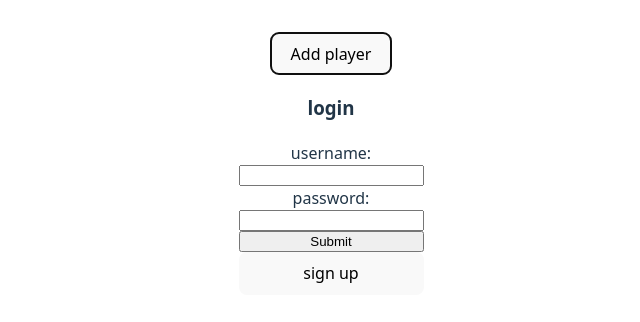
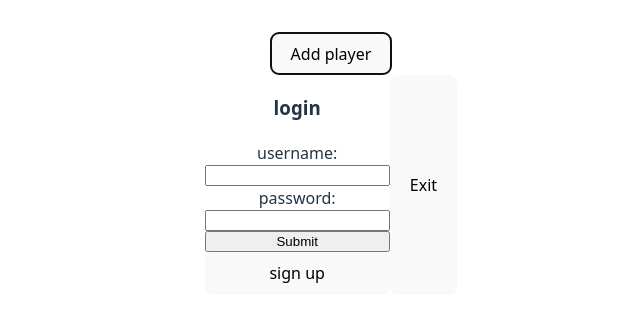
Before and after one commit to yishayhoffman-hilma/get-to-42, a React (Vite) app in the folder get-to-42/: page / in a window 1280 px wide. Both pictures are taken after a click on the button "Add player". Shown: the top 322 px of the page, without its empty margins (309-949 px from the left). Built offline with nearby package versions, Linux system fonts and the light colour scheme.

Commit message:
added player removing

```diff
--- a/get-to-42/src/App.jsx
+++ b/get-to-42/src/App.jsx
@@ -14,9 +14,21 @@ function App() {
     }
   }
 
+  function removePlayer(userIndex) {
+    setPlayers((prev) => {
+      return prev.filter((item, index) => {
+        return index !== userIndex;
+      });
+    });
+  }
+
   return (
     <>
-      <Display players={players} addPlayer={addPlayer} />
+      <Display
+        players={players}
+        addPlayer={addPlayer}
+        removePlayer={removePlayer}
+      />
       <Leaderboard />
     </>
   );
--- a/get-to-42/src/components/Display.jsx
+++ b/get-to-42/src/components/Display.jsx
@@ -3,14 +3,14 @@ import GameBoard from "./GameBoard";
 import Navbar from "./Navbar";
 import DisplayLost from "./DisplayLost";
 
-function calcAverage(currentAverage, gamesAmount, amountOfMoves) {
-  if (Number.isNaN(currentAverage)) return amountOfMoves;
+function calcAverage(currentAverage, gamesWon, amountOfMoves) {
+  if (currentAverage === null) return amountOfMoves;
   const newAverage =
-    (currentAverage * gamesAmount + amountOfMoves) / (gamesAmount + 1);
+    (currentAverage * gamesWon + amountOfMoves) / (gamesWon + 1);
   return newAverage;
 }
 
-function Display({ players, addPlayer }) {
+function Display({ players, addPlayer, removePlayer }) {
   const [currentTurn, setCurrentTurn] = useState(0);
   const [gameOver, setGameOver] = useState(false);
 
@@ -19,15 +19,15 @@ function Display({ players, addPlayer }) {
 
     userData.averageMoves = calcAverage(
       userData.averageMoves,
-      userData.gamesAmount,
+      userData.gamesWon,
       amountOfMoves
     );
-    userData.gamesAmount++;
+    userData.gamesWon++;
 
     localStorage.setItem(username, JSON.stringify(userData));
 
     console.log(username, "has won with", amountOfMoves, "moves");
-    setGameOver(true);
+    // setGameOver(true);
   }
 
   function passTurn() {
@@ -50,12 +50,14 @@ function Display({ players, addPlayer }) {
         {players.map((item, index) => {
           return (
             <GameBoard
-              key={index}
+              key={"gameboard" + index}
               username={"Blompo"}
               isActivePlayer={currentTurn === index}
               passTurn={passTurn}
               setWinner={setWinner}
               gameOver={gameOver}
+              removePlayer={removePlayer}
+              playerIndex={index}
             />
           );
         })}
--- a/get-to-42/src/components/GameBoard.jsx
+++ b/get-to-42/src/components/GameBoard.jsx
@@ -5,7 +5,14 @@ import RegisterPage from "./RegisterPage";
 import DisplayWon from "./DisplayWon";
 import DisplayLost from "./DisplayLost";
 
-function GameBoard({ isActivePlayer, passTurn, setWinner, gameOver }) {
+function GameBoard({
+  isActivePlayer,
+  removePlayer,
+  passTurn,
+  setWinner,
+  gameOver,
+  playerIndex,
+}) {
   const [number, setNumber] = useState(Math.floor(Math.random() * 42));
   const [isLoggedIn, setIsLoggedIn] = useState(false);
   const [isSigningUp, setIsSigningUp] = useState(false);
@@ -32,13 +39,14 @@ function GameBoard({ isActivePlayer, passTurn, setWinner, gameOver }) {
           setIsSigningUp={setIsSigningUp}
           setCurrentUser={setCurrentUser}
         />
+        <button onClick={() => removePlayer(playerIndex)}>Exit</button>
       </>
     );
   }
 
   if (number === 42 || gameOver) {
     if (number === 42) {
-      setWinner(currentUser);
+      setWinner(currentUser, moveCounter);
       return <DisplayWon />;
     } else {
       return <DisplayLost />;
@@ -57,7 +65,6 @@ function GameBoard({ isActivePlayer, passTurn, setWinner, gameOver }) {
           isDisabled={!isActivePlayer}
           setMoveCounter={setMoveCounter}
         />
-        {/* // X button */}
       </div>
     </>
   );
--- a/get-to-42/src/components/RegisterPage.jsx
+++ b/get-to-42/src/components/RegisterPage.jsx
@@ -13,8 +13,8 @@ function RegisterPage(props) {
         userNameField,
         JSON.stringify({
           password: passwordField,
-          averageMoves: NaN,
-          gamesAmount: 0,
+          averageMoves: null,
+          gamesWon: 0,
         })
       );
       alert("user registered succsesfully");
```
